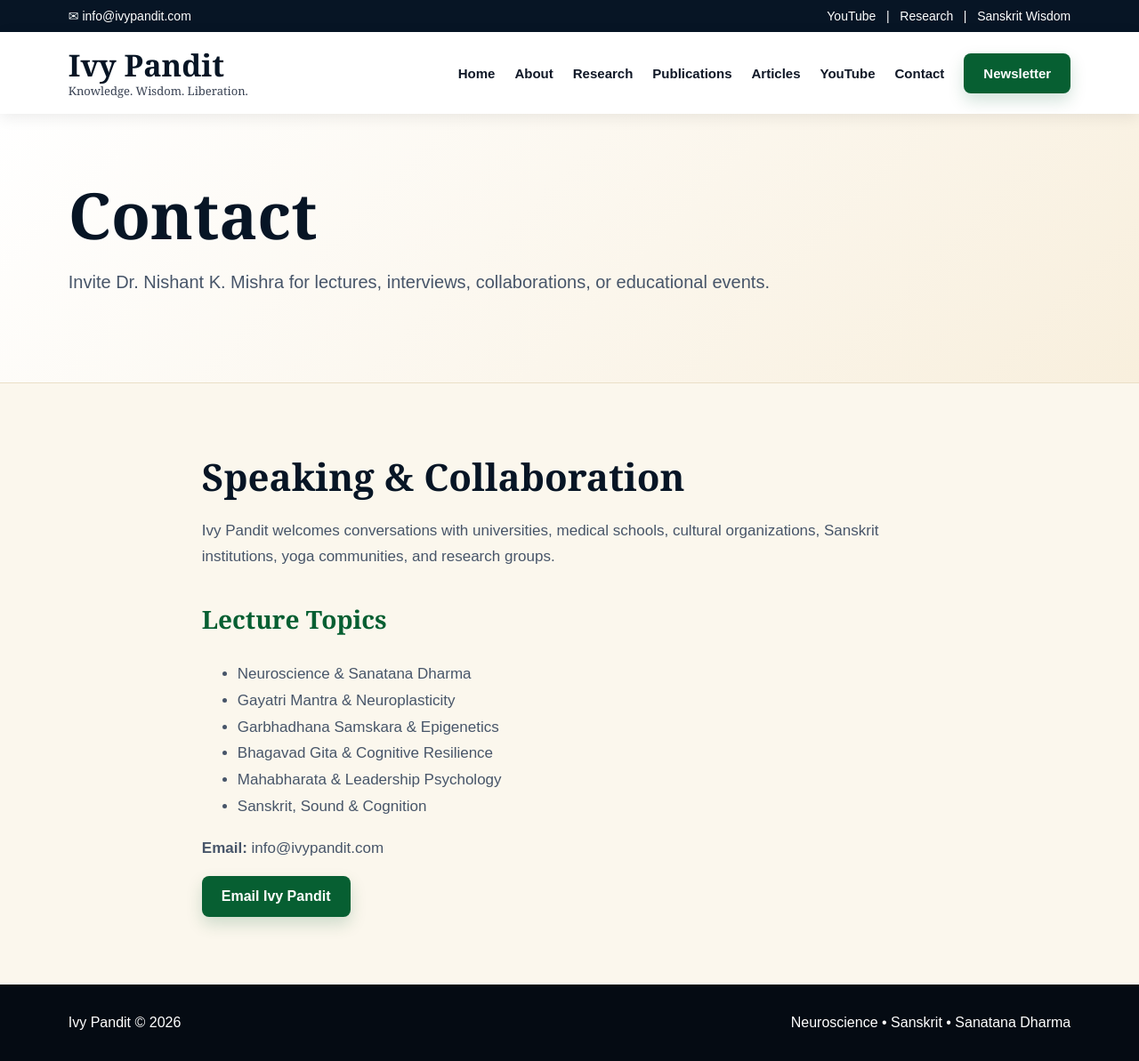
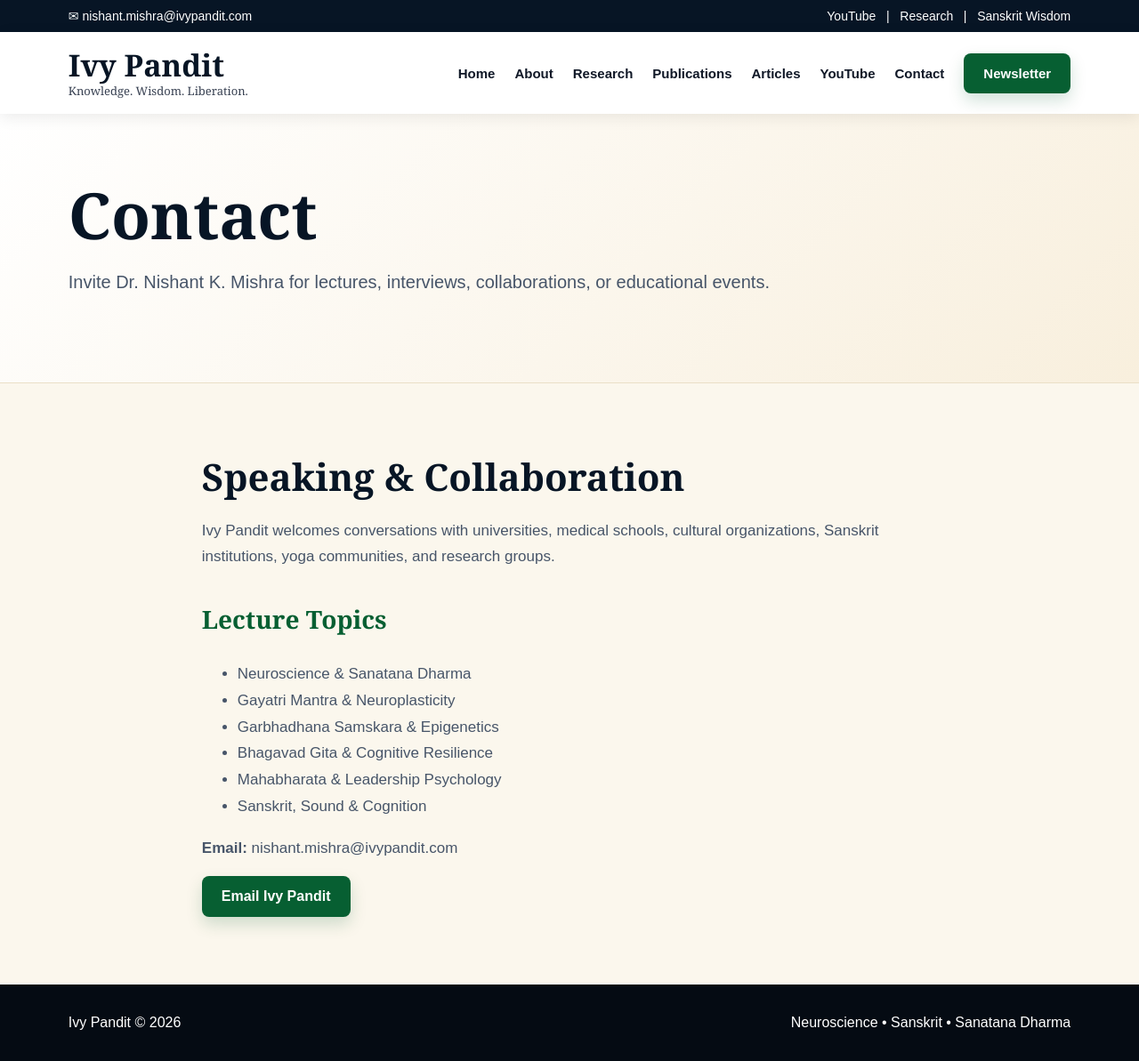
Before and after one commit to nishmishra/ivypandit-website, a Next.js app: page /contact in a window 1280 px wide. Shown: the whole page at 89% size. Built offline with nearby package versions, Linux system fonts and the light colour scheme.

Commit message:
Add files via upload

```diff
--- a/app/contact/page.tsx
+++ b/app/contact/page.tsx
@@ -19,8 +19,8 @@
           <li>Mahabharata & Leadership Psychology</li>
           <li>Sanskrit, Sound & Cognition</li>
         </ul>
-        <p><strong>Email:</strong> info@ivypandit.com</p>
-        <a className="button" href="mailto:info@ivypandit.com">Email Ivy Pandit</a>
+        <p><strong>Email:</strong> nishant.mishra@ivypandit.com</p>
+        <a className="button" href="mailto:nishant.mishra@ivypandit.com">Email Ivy Pandit</a>
       </section>
     </main>
   );
--- a/app/layout.tsx
+++ b/app/layout.tsx
@@ -10,7 +10,7 @@
   return (
     <>
       <div className="topbar">
-        <div>✉ info@ivypandit.com</div>
+        <div>✉ nishant.mishra@ivypandit.com</div>
         <div>YouTube &nbsp; | &nbsp; Research &nbsp; | &nbsp; Sanskrit Wisdom</div>
       </div>
       <nav className="nav">
--- a/app/page.tsx
+++ b/app/page.tsx
@@ -86,7 +86,7 @@
       <section className="section newsletter">
         <h2>Join The Ivy Pandit Letter</h2>
         <p>Receive new lectures, research reflections, Sanskrit insights, and updates on future courses and events.</p>
-        <a className="button" href="mailto:info@ivypandit.com">Contact / Subscribe</a>
+        <a className="button" href="mailto:nishant.mishra@ivypandit.com">Contact / Subscribe</a>
       </section>
     </main>
   );
--- a/app/youtube/page.tsx
+++ b/app/youtube/page.tsx
@@ -17,7 +17,7 @@
           <li>Bhagavad Gita & Psychology</li>
           <li>Mahabharata & Leadership</li>
         </ul>
-        <a className="button" href="https://www.youtube.com" target="_blank">Visit YouTube</a>
+        <a className="button" href="https://www.youtube.com/@IvyPandit" target="_blank">Visit YouTube</a>
       </section>
     </main>
   );
```
